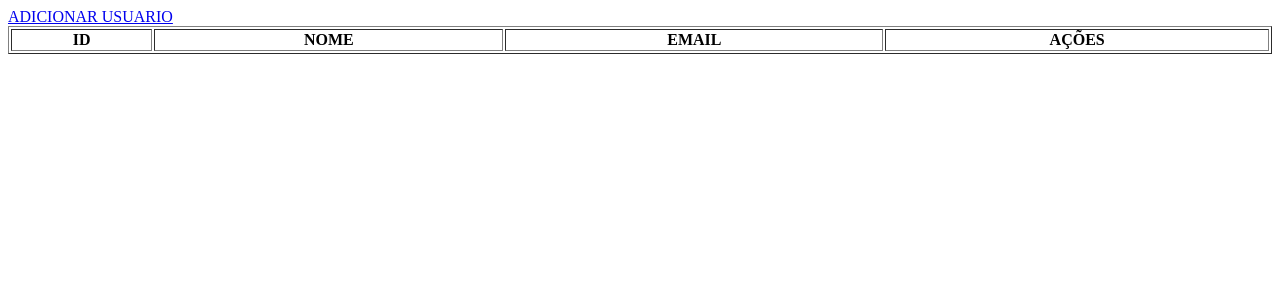
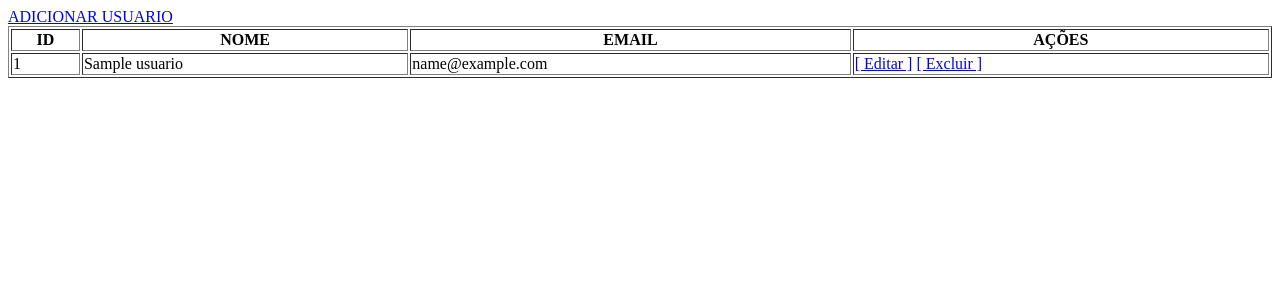
Before and after one commit to Gusttavomarinho/PZP, a PHP site: page /crud/index.php in a window 1280 px wide. Shown: the top 300 px of the page. Run offline with PHP 8.4, Linux system fonts and the light colour scheme; tables that the repository leaves empty or names only in its code hold one stand-in row (values such as "Sample post"); lists and menus that the app fills with data are empty.

Commit message:
revisando crud - read  basico

```diff
--- a/PHP1/crud/index.php
+++ b/PHP1/crud/index.php
@@ -1,5 +1,17 @@
 <?php
 require 'config.php';
+
+$lista = [];
+
+$sql = $pdo->query("SELECT * FROM usuarios");
+
+if($sql->rowCount() > 0){
+
+  $lista = $sql->fetchAll(PDO::FETCH_ASSOC);
+
+}
+
+
 ?>
 <a href="add.php"> ADICIONAR USUARIO</a>
 <table border="1" width=100%>
@@ -9,4 +21,16 @@ require 'config.php';
       <th>EMAIL</th>
       <th>AÇÕES</th>
   </tr>
+  <?php foreach($lista as $usuario): ?>
+    <tr>
+      <td><?=$usuario['id']; ?></td>
+      <td><?=$usuario['nome']; ?></td>
+      <td><?=$usuario['email']; ?></td>
+      <td>
+          <a href="update.php?id=<?=$usuario['id']; ?>"> [ Editar ]</a>
+          <a href="delete.php?id=<?=$usuario['id']; ?>"> [ Excluir ]</a>
+      </td>
+  </tr>
+
+  <?php endforeach; ?>
 </table>
```
Also changed, not shown: PHP1/crud/add_action.php (+13 -0 lines), PHP1/crud/delete.php (added), PHP1/crud/update.php (added).
